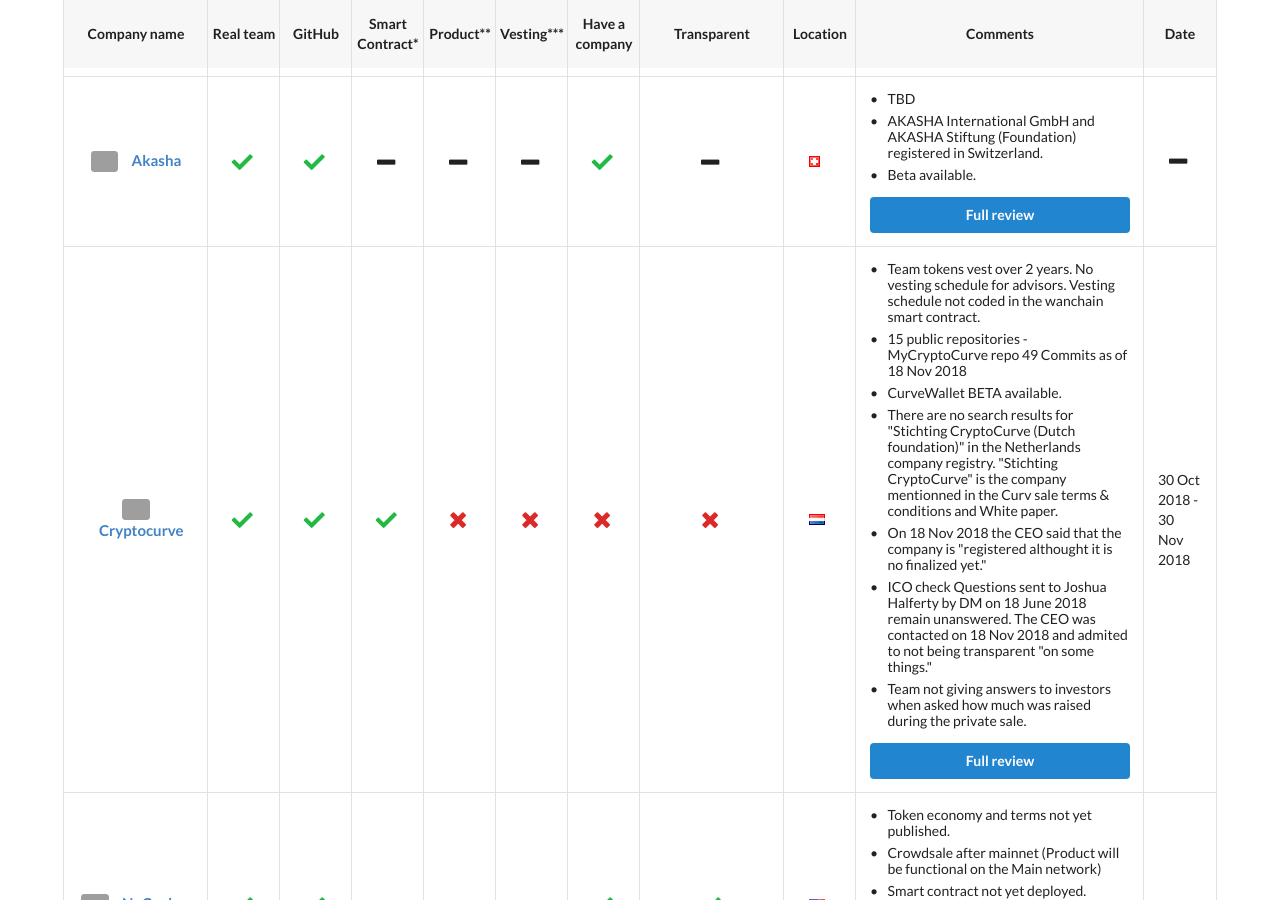
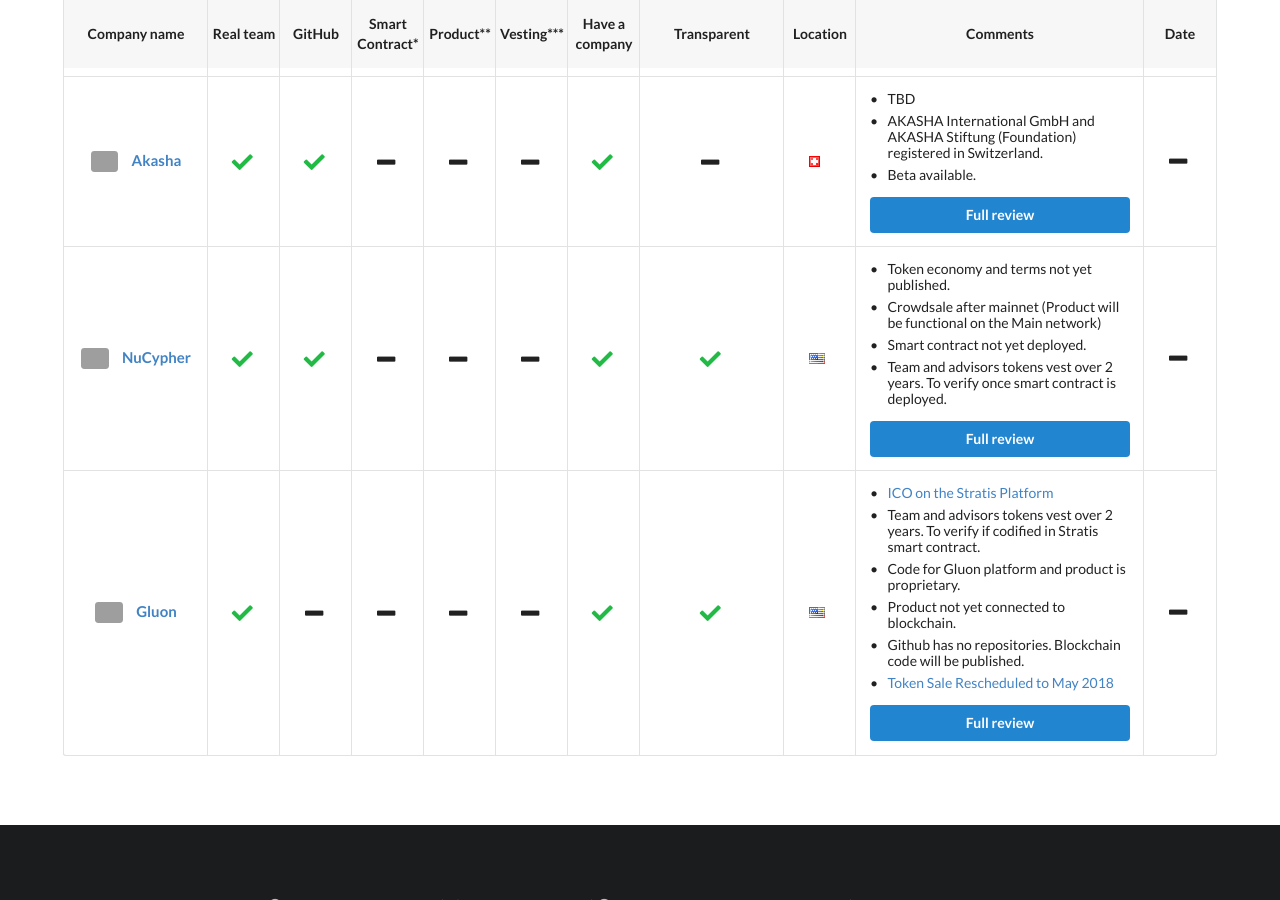
Before and after one commit to ico-check/ico-check, a Jekyll site: the page built from index.md, in a window 1280 px wide and 900 px high, scrolled down 2639 px. Built offline with Jekyll 4.4.1, drawn with Linux system fonts in a browser that asks for light colours; nearby versions of some CDN libraries; grey boxes are pictures that could not be loaded.

Commit message:
85-cryptocurve-ico-check
Moved to past projects

```diff
--- a/_data/active-future-icos.yml
+++ b/_data/active-future-icos.yml
@@ -154,30 +154,6 @@
   safe:
   issue_url: https://github.com/ico-check/ico-check/issues/104
 
-- name: Cryptocurve
-  image: https://i.imgur.com/b8jPNRf.jpg
-  url: https://cryptocurve.io/
-  real_team: true
-  github: true
-  smart_contract: true
-  product: false
-  min_vesting: false
-  have_company: false
-  transparent: false
-  location: Netherlands
-  comments:
-    - content: Team tokens vest over 2 years. No vesting schedule for advisors. Vesting schedule not coded in the wanchain smart contract.
-    - content: 15 public repositories - MyCryptoCurve repo 49 Commits as of 18 Nov 2018
-    - content: CurveWallet BETA available.
-    - content: There are no search results for "Stichting CryptoCurve (Dutch foundation)" in the Netherlands company registry. "Stichting CryptoCurve" is the company mentionned in the Curv sale terms & conditions and White paper.
-    - content: On 18 Nov 2018 the CEO said that the company is "registered althought it is no finalized yet."
-    - content: ICO check Questions sent to Joshua Halferty by DM on 18 June 2018 remain unanswered. The CEO was contacted on 18 Nov 2018 and admited to not being transparent "on some things."
-    - content: Team not giving answers to investors when asked how much was raised during the private sale.
-  ico_start_date: 2018-10-30T11:00:00Z
-  ico_end_date: 2018-11-30T11:00:00Z
-  safe: false
-  issue_url: https://github.com/ico-check/ico-check/issues/130
-
 - name: NuCypher
   image: https://i.imgur.com/htSKE5A.png
   url: https://nucypher.com
```
